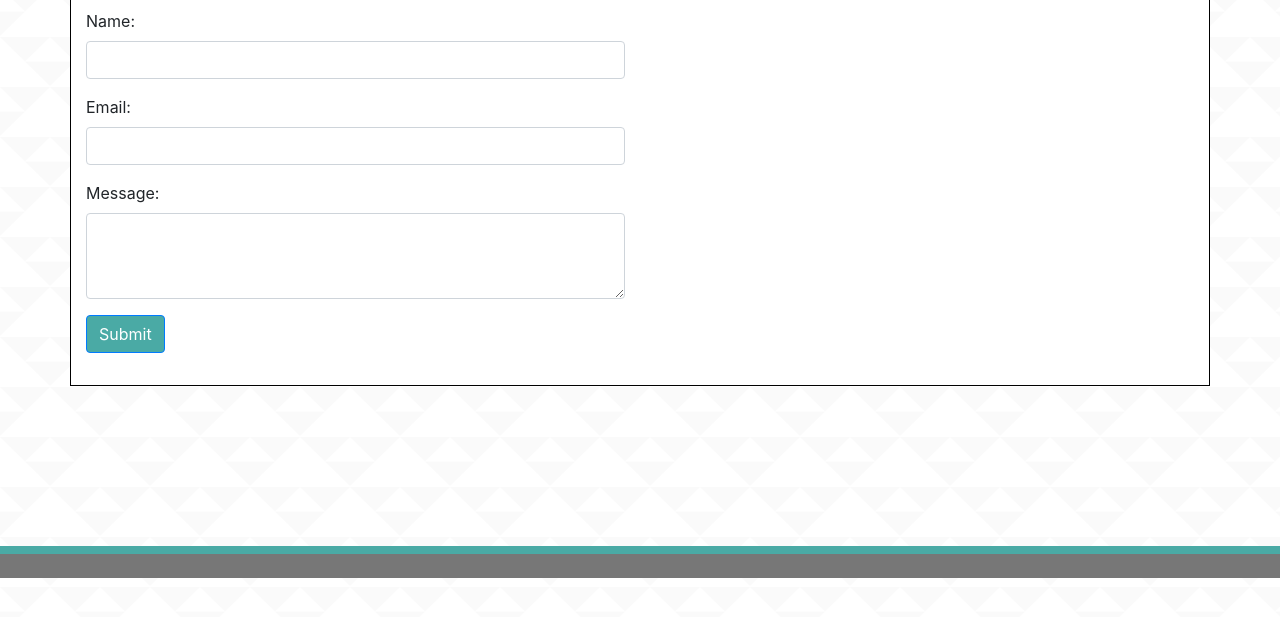
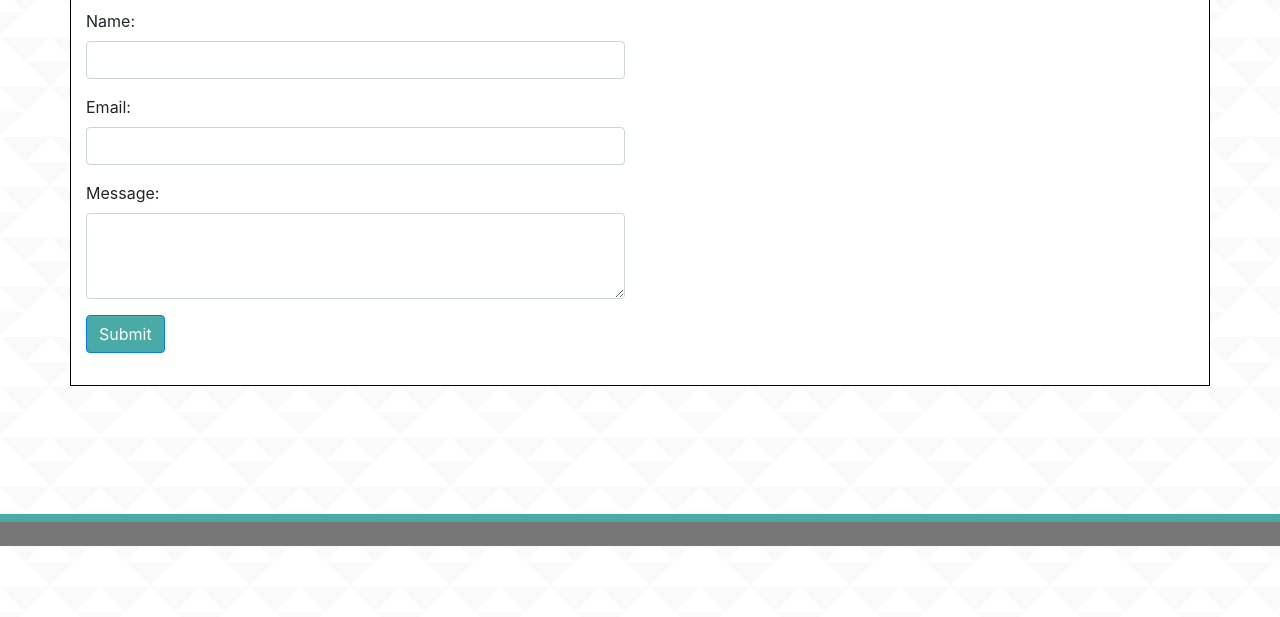
Before and after one commit to SeanCdeveloper/homework-two, a plain HTML site: page contact.html in a window 1280 px wide. Shown: the part 113-730 px from the top of the page. Drawn offline with nearby package versions, Linux system fonts and the light colour scheme.

Commit message:
README.md File added

```diff
--- a/Assets/css/style-contact.css
+++ b/Assets/css/style-contact.css
@@ -68,5 +68,5 @@ footer {
 }
 
 #containerHeightIncreaser {
-    height: 10em;
+    margin-bottom: 8em;
 }
```
Also changed, not shown: 1 other file.
